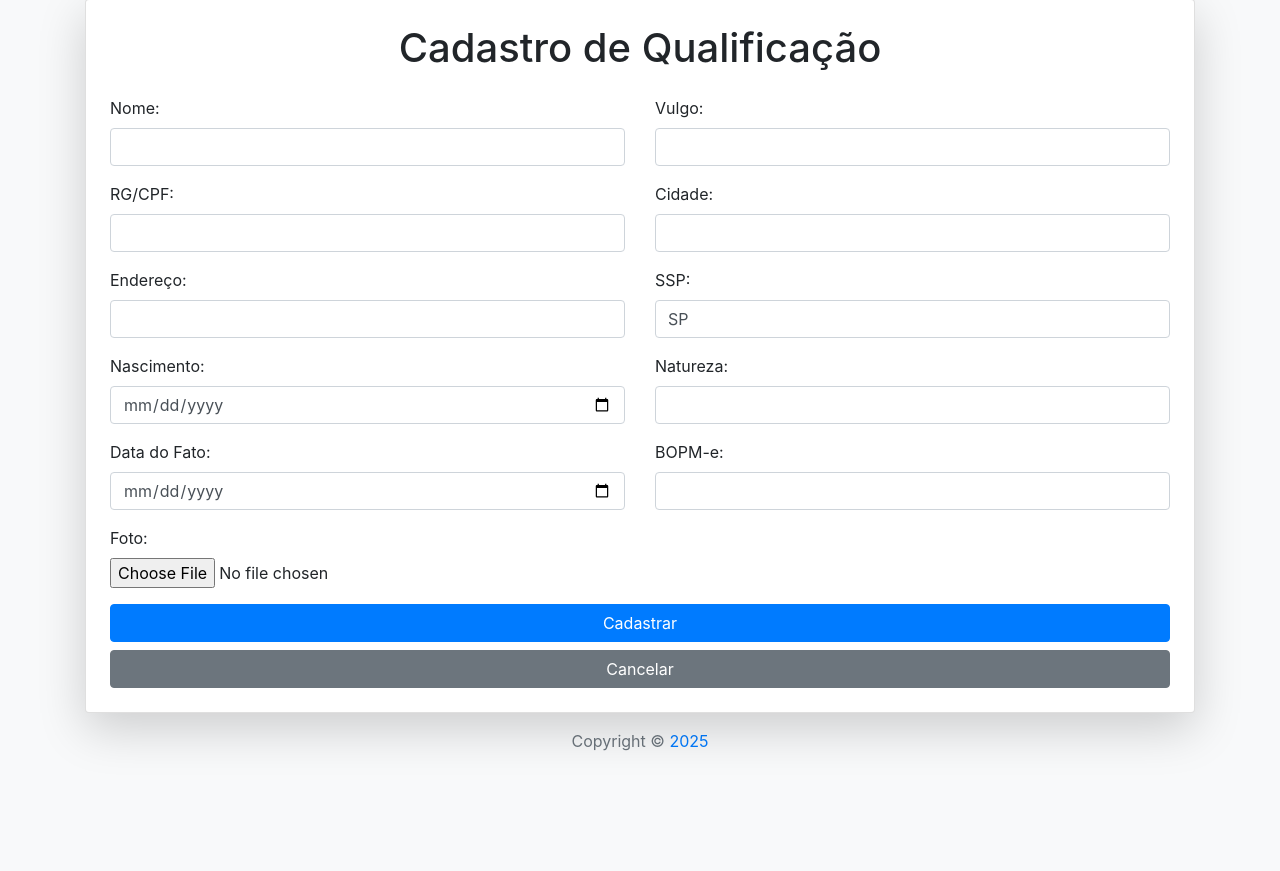
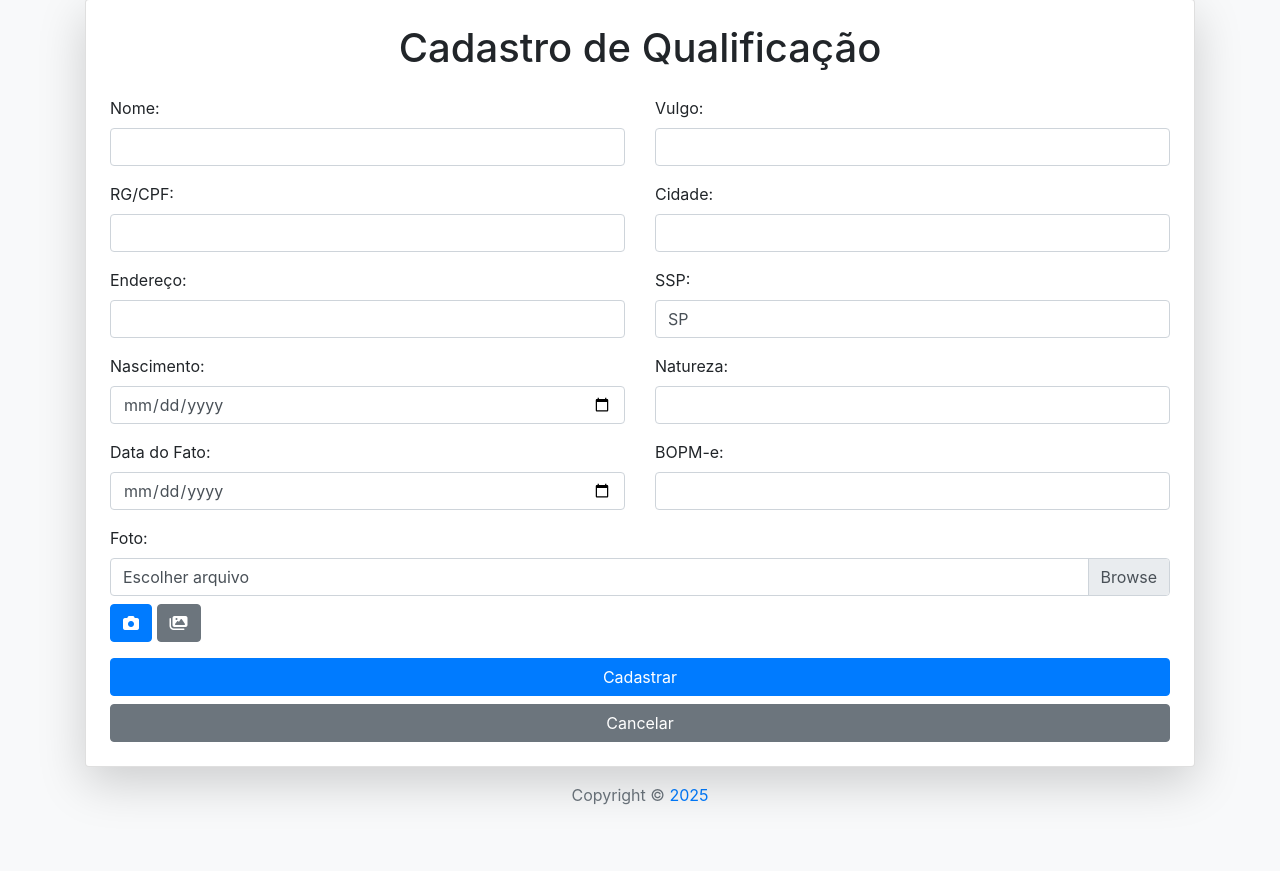
Before and after one commit to davidmp24/Qualificador, a Flask app: page /qualificacao in a window 1280 px wide. Shown: the part 49-920 px from the top of the page. Before the commit the page ends 800 px from the top, so only its background shows below. Run offline with Flask 3, Linux system fonts and the light colour scheme; parts of the project's set-up code (start-up, migrations or seed data) failed here and were passed over; some libraries are stand-ins or nearby versions.

Commit message:
att-qualificacao

```diff
--- a/templates/qualificacao.html
+++ b/templates/qualificacao.html
@@ -6,6 +6,7 @@
     <title>Qualificação</title>
     <link rel="stylesheet" href="https://stackpath.bootstrapcdn.com/bootstrap/4.5.2/css/bootstrap.min.css">
     <link rel="stylesheet" href="{{ url_for('static', filename='css/qualificacao.css') }}">
+    <link rel="stylesheet" href="https://cdnjs.cloudflare.com/ajax/libs/font-awesome/6.5.1/css/all.min.css">
 </head>
 <body class="bg-light">
     <div class="container py-5">
@@ -82,7 +83,18 @@
                 </div>
                 <div class="form-group">
                     <label for="foto">Foto:</label>
-                    <input type="file" id="foto" name="foto" class="form-control-file" accept="image/*">
+                    <div class="custom-file">
+                        <input type="file" id="foto" name="foto" class="custom-file-input" accept="image/*">
+                        <label class="custom-file-label" for="foto">Escolher arquivo</label>
+                    </div>
+                    <div class="mt-2">
+                        <button type="button" id="abrir-camera" class="btn btn-primary">
+                            <i class="fas fa-camera"></i>  <!-- Ícone da câmera -->
+                        </button>
+                        <button type="button" id="abrir-galeria" class="btn btn-secondary">
+                            <i class="fas fa-images"></i> <!-- Ícone da galeria -->
+                        </button>
+                    </div>
                 </div>
                 <button type="submit" class="btn btn-primary btn-block">Cadastrar</button>
                 <a href="/" class="btn btn-secondary btn-block">Cancelar</a>
@@ -94,5 +106,21 @@
             </div>
         </footer>
     </div>
+    <script>
+        document.getElementById('abrir-camera').addEventListener('click', function() {
+            document.getElementById('foto').click();
+        });
+
+        document.getElementById('abrir-galeria').addEventListener('click', function() {
+            document.getElementById('foto').click();
+        });
+
+        // Atualiza o nome do arquivo selecionado no label do input file
+        document.getElementById('foto').addEventListener('change', function(e) {
+            var fileName = e.target.files[0].name;
+            var nextSibling = e.target.nextElementSibling;
+            nextSibling.innerText = fileName;
+        });
+    </script>
 </body>
 </html>
```
